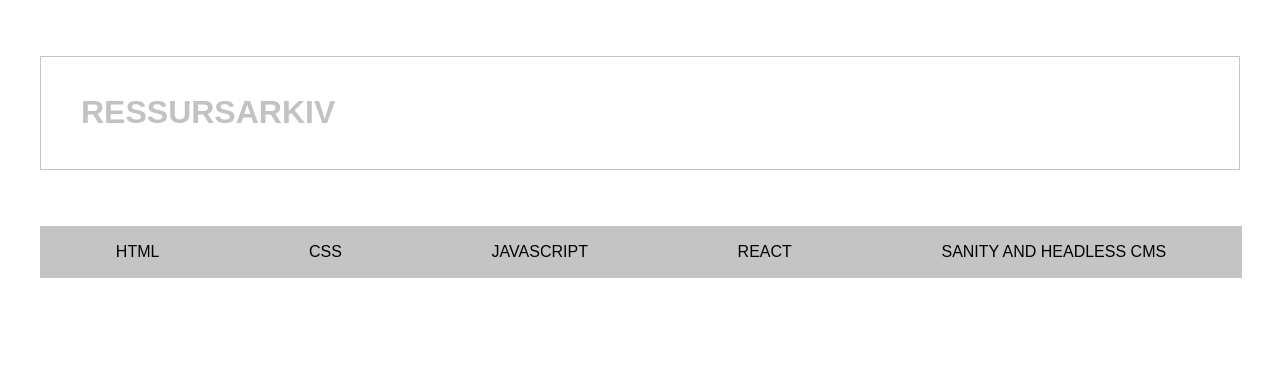
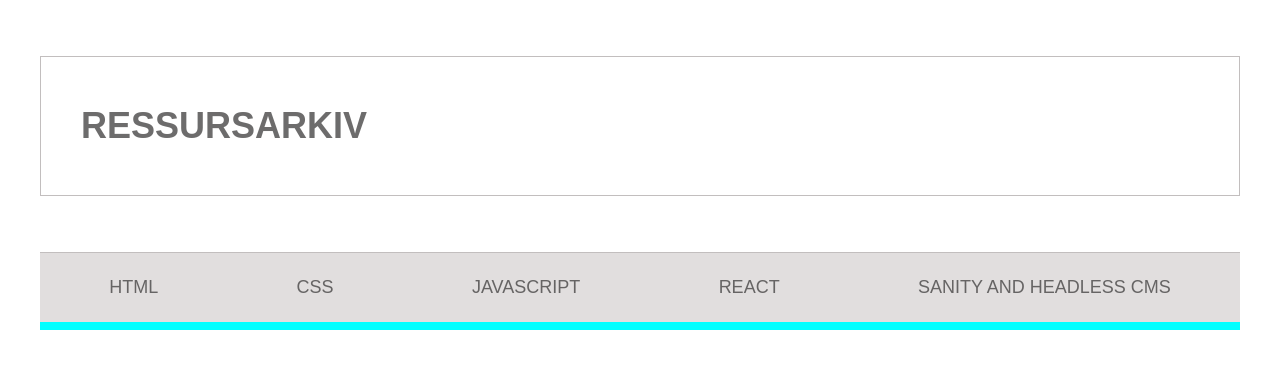
Before and after one commit to Henriettehe/uin23ak2_resource_layout_HESTSVEEN, a plain HTML site: page arbeidskrav_2/index.html in a window 1280 px wide. Drawn offline with Linux system fonts and the light colour scheme.

Commit message:
Riktig farger - CSS endringer

```diff
--- a/arbeidskrav_2/style.css
+++ b/arbeidskrav_2/style.css
@@ -1,7 +1,8 @@
 :root {
     --aqua: #00ffff;
-    --darkgray: #5252525a;
-    --lightgray: #c4c4c4;
+    --darkgray: #3c3b3bbf;
+    --lightgray: #c2bebe;
+    --lightergray: #e1dede;
     --white: #ffffff;
     --maxwidth: 1200px;
     --rootsize: 18px;
@@ -9,6 +10,7 @@
 
 body {
     font-family: Arial, Helvetica, sans-serif;
+    font-size: var(--rootsize);
 }
 
 .ressursarkiv {
@@ -16,6 +18,8 @@ body {
     display: flex;
     text-transform: uppercase;
     padding-left: 1.5rem;
+    margin-top: 2rem;
+    margin-bottom: 2rem;
 }
 
 .container {
@@ -31,21 +35,29 @@ header {
     margin: 3.5rem 0;
 }
 
+#meny p {
+    margin: 1.5rem;
+}
+
+#meny ul:hover {
+    background-color: var(--aqua);
+    color: var(--white);
+}
+
 #meny ul {
     display: flex;
     width: 100%;
     text-transform: uppercase;
     justify-content: space-around;
     padding-left: 0;
-    border: 1px solid var(--lightgray);
-    background-color: var(--lightgray);
-}
-
-#meny ul a:hover {
-    background-color: var(--aqua);
+    background-color: var(--lightergray);
+    border-bottom: 0.5rem solid var(--aqua);
+    color: var(--darkgray);
+    border-top: 1px solid var(--lightgray);
 }
 
 .container #meny ul a:hover{
     background-color: var(--aqua);
     display: inline-block;
+    box-sizing: border-box;
 }
```
Also changed, not shown: arbeidskrav_2/index.html (+1 -0 lines).
